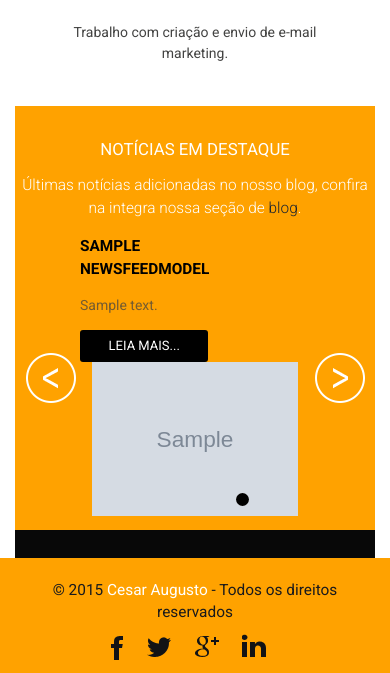
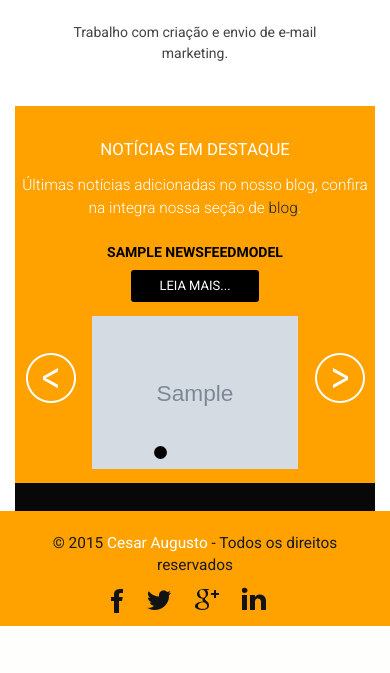
Before and after one commit to cesarbruschetta/django_cesarbruschetta.com.br, a Django app: page / in a window 390 px wide. Shown: the part 1049-1722 px from the top of the page. After the commit the page ends 1675 px from the top, so only its background shows below. Run offline with Django 3.2, Linux system fonts and the light colour scheme; tables that the repository leaves empty hold one stand-in row (values such as "Sample post"); grey boxes marked "Sample" are stand-in pictures; some libraries are stand-ins or nearby versions.

Commit message:
Ajustes no css

```diff
--- a/aplication/core/static/core/css/custom_style.css
+++ b/aplication/core/static/core/css/custom_style.css
@@ -163,6 +163,23 @@ div#portfoliolist {
 }
 
 @media (max-width: 480px){
+    .data p{
+        display:none;
+    }
+    .data{
+        width:100%;
+        padding: 0em;
+        margin-bottom:1em;
+        text-align:center;
+    }
+    .case-studies h4 {
+        font-size: 1em;
+        margin: 0.5em 0em;
+        text-align: center;
+    }
+    .wmuSliderPagination {
+        left: 38%;
+    }
     .blog-artical-grid h3{
         min-height: auto;
     }
```
